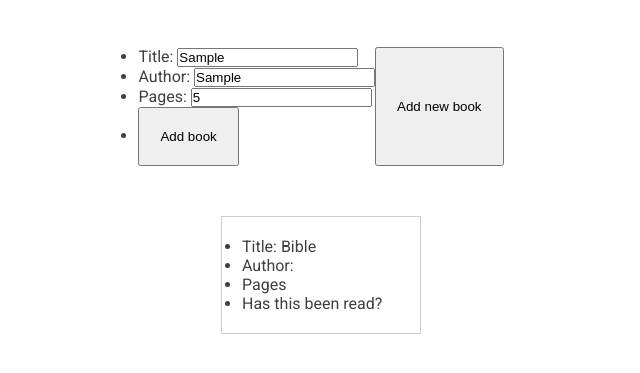
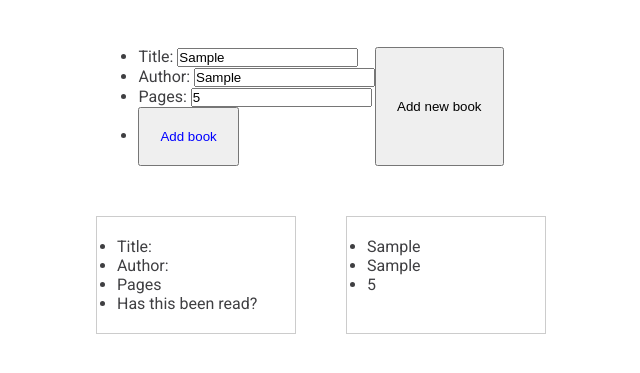
Before and after one commit to thestillmind/Library, a plain HTML site: page index.html in a window 1280 px wide. Both pictures are taken after typing "Sample", "Sample", "5" into the empty fields and a click on the button "Add book". Shown: the part 41-414 px from the top of the page, without its empty margins (319-959 px from the left). Drawn offline with Linux system fonts and the light colour scheme.

Commit message:
New div created for each new book object

```diff
--- a/index.html
+++ b/index.html
@@ -51,12 +51,12 @@
         }
 
         #item1 {
-            color:red;
-         }
-         #item2 {
-             color:green;
-         }
+            color: red;
+        }
 
+        #item2 {
+            color: green;
+        }
     </style>
 </head>
 
@@ -100,51 +100,86 @@
                 <li>Has this been read?</li>
             </ul>
         </div>
-
     </div>
 
     <script>
 
+        let myLibrary = [];
+
+        function Book(title, author, pages) {
+            this.title = title;
+            this.author = author;
+            this.pages = pages;
+        }
+
+        function addBookToLibrary() {
+
+
+            // myLibrary.forEach(function (element) {
+            //     var keys = Object.keys(element);
+            //   //  console.log(keys);
+
+            //     for (var i = 0; i < keys.length; i++) {
+            //         let keyProp = element[keys[i]];
+            //         console.log(keyProp);
+            //     }
+            //     // console.log(myLibrary.length);
+            //     //  console.log(myLibrary);
+            // });
+
+            let libraryCards = document.querySelector('.library-cards-container');
+            let card = document.createElement('div');
+            card.className = "card";
+
+            let list = document.createElement('ul');
+
+            var keys = Object.keys(myLibrary[myLibrary.length - 1]);
+            console.log(`keys are ${keys}`);
+            for (var i = 0; i < keys.length; i++) {
+                let keyProp = myLibrary[myLibrary.length - 1][keys[i]];
+                console.log(keyProp);
+                let listItem = document.createElement('li');
+                listItem.setAttribute('id', keyProp);
+                listItem.innerText = keyProp;
+                list.appendChild(listItem);
+            }
+
+            card.appendChild(list);
+            libraryCards.appendChild(card);
+
+        }
+
+        const button = document.querySelector("#form-btn");
+        button.style.color = "blue";
+        const title = document.querySelector('#title-input');
+        const author = document.querySelector('#author-input');
+        const pages = document.querySelector('#pages-input');
+
+        button.addEventListener('click', () => {
+            let foo = new Book(title.value, author.value, pages.value);
+            myLibrary.push(foo);
+            addBookToLibrary();
+        });
+
         const btn = document.querySelector("#new-book-btn");
         btn.addEventListener('click', () => {
-
             let libraryCards = document.querySelector('.library-cards-container');
             let card = document.createElement('div');
             card.className = "card";
             libraryCards.appendChild(card);
 
-
             let list = document.createElement('ul');
             for (i = 1; i <= 3; i++) {
                 let listItemsLoop = document.createElement('li');
-                listItemsLoop.setAttribute('id', "item"+i);
+                listItemsLoop.setAttribute('id', "item" + i);
                 listItemsLoop.innerText = "Some text here";
                 list.appendChild(listItemsLoop);
             }
+            card.appendChild(list);
+        });
 
-            card.appendChild(list);
+       /// console.log(myLibrary);
 
-
-        })
-
-
-        let myLibrary = [];
-
-        function Book(title, author, pages, hasBeenRead) {
-            this.title = title;
-            this.author = author;
-            this.pages = pages;
-            this.hasBeenRead = hasBeenRead;
-        }
-
-        function addBookToLibrary(book) {
-            let title = document.querySelector("#card1-title");
-            title.textContent = `Title: ${book.title}`
-        }
-
-        const bible = new Book("Bible", "God", 500, true)
-        addBookToLibrary(bible);
-//console.log(bible.pages);
     </script>
 
 </body>
```
